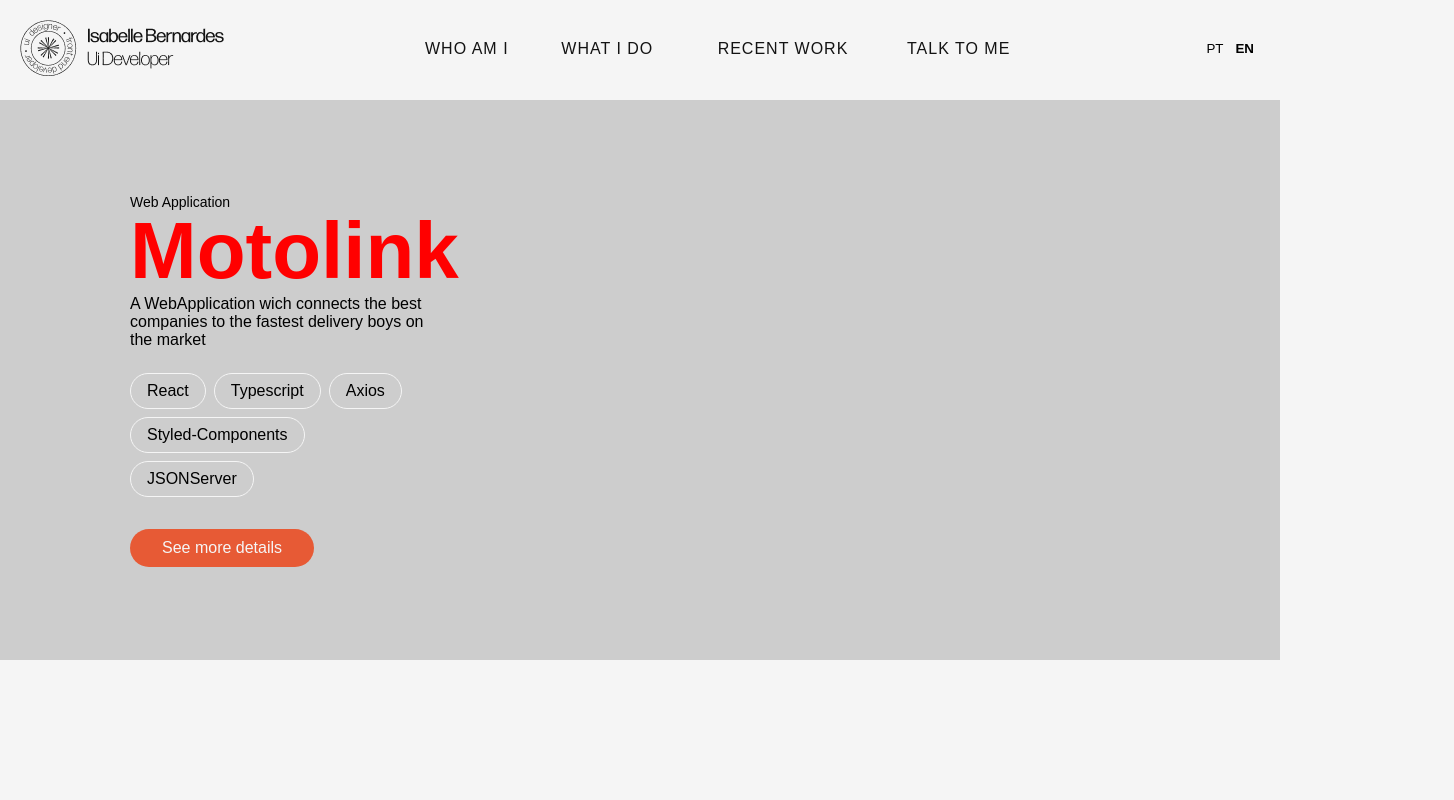
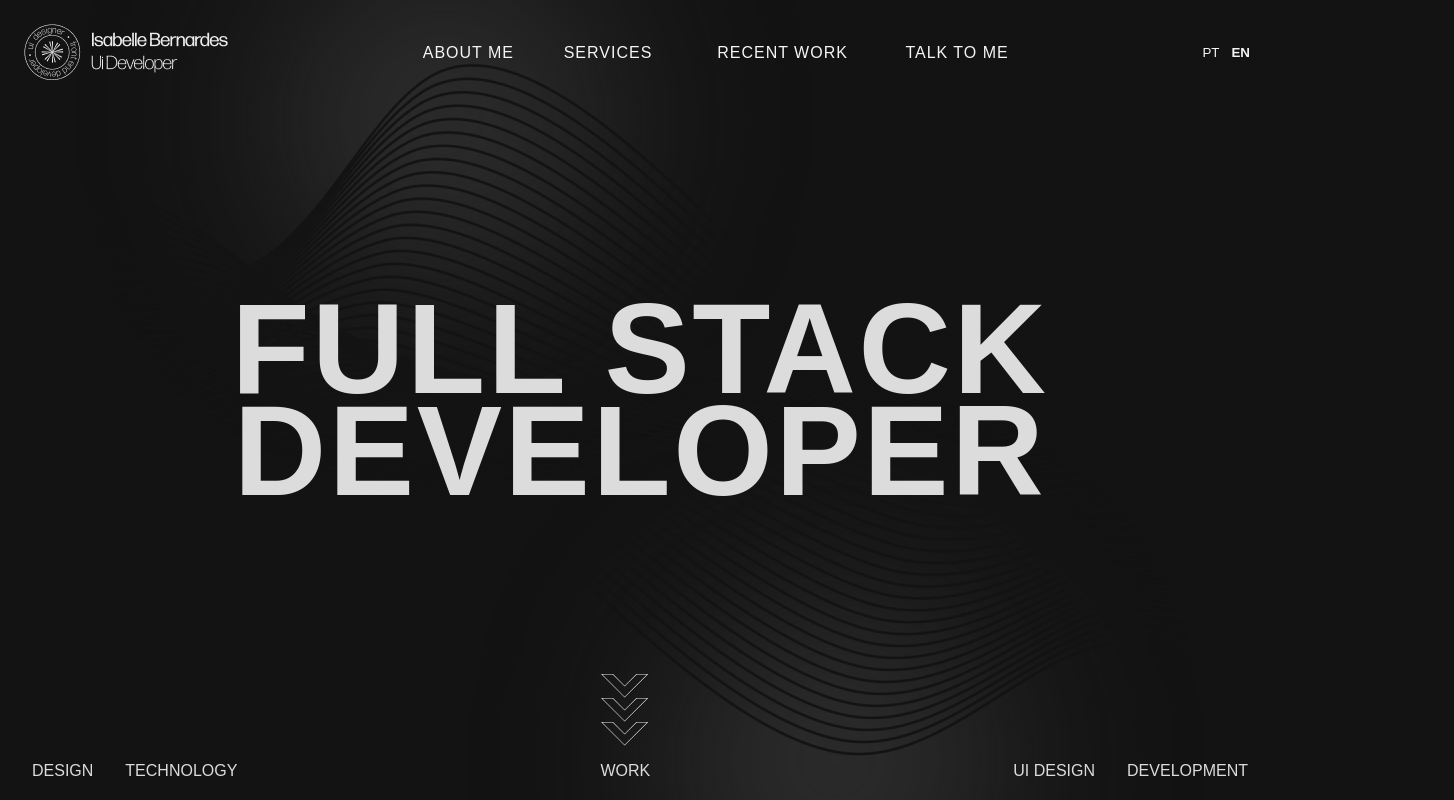
Before and after one commit to fritzisabelle/FullStackDeveloper-Isabelle_Bernardes, a React (Vite) app in the folder FullStack-IsabelleBernardes/: page / in a window 1280 px wide. Shown: the top 800 px of the page, 1454 px wide, since content can reach past the window. Built offline with nearby package versions, Linux system fonts and the light colour scheme; a web font is replaced by a local one.

Commit message:
feat: add hero section code struture + animation on bg

```diff
--- a/FullStack-IsabelleBernardes/index.html
+++ b/FullStack-IsabelleBernardes/index.html
@@ -6,7 +6,7 @@
   <link rel="icon" type="image/svg+xml" href="/vite.svg" />
   <link rel="stylesheet" href="https://use.typekit.net/lgr2kqq.css">
   <meta name="viewport" content="width=device-width, initial-scale=1.0" />
-  <title>Vite + React</title>
+  <title>Isabelle Bernardes - Full Stack Developer</title>
 </head>
 
 <body>
--- a/FullStack-IsabelleBernardes/src/App.jsx
+++ b/FullStack-IsabelleBernardes/src/App.jsx
@@ -1,5 +1,4 @@
 import { useTranslation } from "react-i18next";
-import { LanguageSwitcher } from "./components/LanguageSwitcher";
 import { GlobalStyles } from "./style/GlobalStyle";
 import HeaderTemplate from "./components/Header";
 import { HomeTemplate } from "./Pages/Home/Home";
--- a/FullStack-IsabelleBernardes/src/Pages/Home/Home.jsx
+++ b/FullStack-IsabelleBernardes/src/Pages/Home/Home.jsx
@@ -1,30 +1,47 @@
 import { useTranslation } from "react-i18next";
-import { FirstSectionTemplate } from "./homeStyle";
+import { HeroSectionTemplate } from "./heroSectionStyle";
+import { HomepageTemplate } from "./homeStyle";
+import bgHero from "../../assets/bgHero.png";
+import intersection from "../../assets/Intersect.svg";
 
 export const HomeTemplate = () => {
   const { t } = useTranslation();
 
   return (
-    <FirstSectionTemplate>
-      <div className="topInfo_project_button">
-        <div className="topInfo_project_tags">
-          <div className="topInfo_project_description">
-            <div className="topInformation_project">
-              <small>{t("projectTypeAppWeb")}</small>
-              <h1>Motolink</h1>
+    <HomepageTemplate>
+      <HeroSectionTemplate>
+        <img className="bgHero" src={bgHero} />
+        <div className="spotlight-container">
+          <div className="spotlight sptl-1"></div>
+          <div className="spotlight sptl-2"></div>
+        </div>
+        <h1>
+          FULL STACK
+          <br /> DEVELOPER
+        </h1>
+        <div className="itens-bottom">
+          <div>
+            <p>DESIGN</p>
+            <p>{t("tech-heroDetail")}</p>
+          </div>
+          <div className="work-button-container">
+            <div className="intersection-container">
+              <img src={intersection} alt="detail" />
+              <img src={intersection} alt="detail" />
+              <img src={intersection} alt="detail" />
             </div>
-            <p>{t("motolinkDescription")}</p>
+            <p>{t("work-heroDetail")}</p>
           </div>
-          <div className="project-tag-container">
-            <span>React</span>
-            <span>Typescript</span>
-            <span>Axios</span>
-            <span>Styled-Components</span>
-            <span>JSONServer</span>
+          <div>
+            <p>UI DESIGN</p>
+            <p>{t("dev-heroDetail")}</p>
           </div>
         </div>
-        <button>{t("detailButton")}</button>
-      </div>
-    </FirstSectionTemplate>
+      </HeroSectionTemplate>
+      <section className="home-recentWorkSection">
+        <h3>RECENT WORK</h3>
+        <h2>DESIGN & DEVELOPMENT</h2>
+      </section>
+    </HomepageTemplate>
   );
 };
--- /dev/null
+++ b/FullStack-IsabelleBernardes/src/Pages/Home/heroSectionStyle.ts
@@ -0,0 +1,110 @@
+import { styled } from "styled-components";
+
+export const HeroSectionTemplate = styled.section`
+  display: flex;
+  align-items: center;
+  justify-content: center;
+  min-height: 100vh;
+  min-width: 100vw;
+
+  padding: 0px 130px;
+  overflow-x: hidden;
+
+  background-color: var(--black-13);
+
+  .spotlight {
+    border-radius: 50%;
+    background: radial-gradient(#363636, transparent);
+    filter: blur(80px);
+    height: 400px;
+    width: 400px;
+    z-index: 1;
+  }
+
+  .sptl-1 {
+    position: absolute;
+    top: -10vh;
+    animation: left 20s infinite;
+  }
+
+  .sptl-2 {
+    position: absolute;
+    bottom: -20vh;
+    animation: right 20s infinite;
+  }
+
+  .bgHero {
+    width: 100vw;
+    top: 0;
+    left: 0;
+    z-index: 2;
+    position: absolute;
+  }
+
+  h1 {
+    z-index: 3;
+    text-align: center;
+    color: var(--black-3);
+    font-size: 8em;
+    line-height: 0.8;
+    letter-spacing: 0.02em;
+  }
+
+  .itens-bottom {
+    z-index: 5;
+    width: 100%;
+    padding: 0px 2em;
+    position: absolute;
+    bottom: 20px;
+    display: flex;
+    align-items: end;
+    justify-content: space-between;
+
+    p {
+      color: var(--black-3);
+    }
+
+    div {
+      display: flex;
+      gap: 2em;
+    }
+
+    .work-button-container {
+      display: flex;
+      align-items: center;
+      flex-direction: column;
+      gap: 1em;
+
+      .intersection-container {
+        display: flex;
+        flex-direction: column;
+        align-items: center;
+        gap: 0;
+
+        img {
+          width: 3em;
+        }
+      }
+    }
+  }
+
+  @keyframes left {
+    0%,
+    100% {
+      left: 1200px;
+    }
+    70% {
+      left: -200px;
+    }
+  }
+
+  @keyframes right {
+    0%,
+    100% {
+      right: 1200px;
+    }
+    70% {
+      right: -200px;
+    }
+  }
+`;
--- a/FullStack-IsabelleBernardes/src/Pages/Home/homeStyle.ts
+++ b/FullStack-IsabelleBernardes/src/Pages/Home/homeStyle.ts
@@ -1,70 +1,20 @@
 import { styled } from "styled-components";
 
-export const FirstSectionTemplate = styled.section`
-  width: 100vw;
-  height: 70vh;
-  padding: 0px 130px;
-  display: flex;
-  align-items: center;
-  justify-content: left;
+export const HomepageTemplate = styled.div`
+  overflow-x: hidden;
+  max-width: 100%;
 
-  background-color: #cdcdcd;
+  .home-recentWorkSection {
+    position: relative;
+    z-index: 7;
 
-  .topInfo_project_button {
-    max-width: 30%;
-    display: flex;
-    flex-direction: column;
-    gap: 32px;
-
-    button {
-      color: var(--gray-bg);
-      font-size: 16px;
-      width: fit-content;
-      padding: 10px 32px;
-      border: none;
-      border-radius: 50px;
-      background-color: var(--orange);
-    }
-  }
-
-  .topInfo_project_tags {
-    display: flex;
-    flex-direction: column;
-    gap: 24px;
-  }
-
-  .topInfo_project_description {
-    display: flex;
-    flex-direction: column;
-    gap: 4px;
-
-    p {
-      font-size: 16px;
-    }
-  }
-
-  .project-tag-container {
-    display: flex;
-    flex-wrap: wrap;
-    gap: 8px;
-
-    span {
-      font-size: 16px;
-      display: flex;
-      padding: 8px 16px;
-      border: 1px solid var(--gray-bg);
-      border-radius: 50px;
-    }
-  }
-
-  .topInformation_project {
-    small {
-      font-size: 14px;
+    h2 {
+      font-size: 8em;
+      white-space: nowrap;
     }
 
-    h1 {
-      font-size: 80px;
-      line-height: 1em;
+    h3 {
+      font-size: 3em;
     }
   }
 `;
--- a/FullStack-IsabelleBernardes/src/components/LanguageSwitcher/buttonLS.ts
+++ b/FullStack-IsabelleBernardes/src/components/LanguageSwitcher/buttonLS.ts
@@ -5,6 +5,7 @@ export const ButtonLanguageSwitcher = styled.button`
   background-color: transparent;
   border: none;
   cursor: pointer;
+  color: var(--gray-bg);
 
   &.selected {
     font-weight: 900;
--- a/FullStack-IsabelleBernardes/src/i18n/translations/en.json
+++ b/FullStack-IsabelleBernardes/src/i18n/translations/en.json
@@ -2,12 +2,15 @@
   "translation": {
     "welcome": "Welcome to the best webapp in the world!",
     "subtitle": "Where you can find anything you want",
-    "who": "WHO AM I",
-    "what": "WHAT I DO",
+    "who": "ABOUT ME",
+    "what": "SERVICES",
     "work": "RECENT WORK",
     "contact": "TALK TO ME",
     "projectTypeAppWeb": "Web Application",
     "motolinkDescription": "A WebApplication wich connects the best companies to the fastest delivery boys on the market",
-    "detailButton": "See more details"
+    "detailButton": "See more details",
+    "tech-heroDetail": "TECHNOLOGY",
+    "work-heroDetail": "WORK",
+    "dev-heroDetail": "DEVELOPMENT"
   }
 }
--- a/FullStack-IsabelleBernardes/src/i18n/translations/ptBR.json
+++ b/FullStack-IsabelleBernardes/src/i18n/translations/ptBR.json
@@ -2,12 +2,15 @@
   "translation": {
     "welcome": "Bem vindo ao melhor webapp do mundo!",
     "subtitle": "Onde você pode encontrar tudo que você quiser",
-    "who": "QUEM SOU EU",
-    "what": "O QUE EU FAÇO",
+    "who": "SOBRE MIM",
+    "what": "SERVIÇOS",
     "work": "PROJETOS RECENTES",
     "contact": "FALE COMIGO",
     "projectTypeAppWeb": "Aplicação Web",
     "motolinkDescription": "Uma aplicação web que conecta as melhores empresas aos motoboys mais rápidos do mercado",
-    "detailButton": "Ver mais detalhes"
+    "detailButton": "Ver mais detalhes",
+    "tech-heroDetail": "TECNOLOGIA",
+    "work-heroDetail": "WORK",
+    "dev-heroDetail": "DESENVOLVIMENTO"
   }
 }
--- a/FullStack-IsabelleBernardes/src/style/GlobalStyle.ts
+++ b/FullStack-IsabelleBernardes/src/style/GlobalStyle.ts
@@ -15,29 +15,41 @@ export const GlobalStyles = createGlobalStyle`
         --gray-bg: #F5F5F5;
         --gray-border: #f1f1f1;
         --orange: #E75A35;
+        --black-1: #F5F5F5;
+        --black-2: #EEEEEE;
+        --black-3: #DCDCDC;
+        --black-4: #CDCDCD;
+        --black-8: #6F6F6F;
+        --black-12: #242424;
         --black-13: #131313;
-        --black-12: #242424;
     }
 
     body {
+        max-width: 100vw;
         display: flex;
         justify-content: center;
-        background-color: var(--gray-bg);
+        background-color: var(--black-13);
+        overflow-x: hidden;
+    }
+
+    body::-webkit-scrollbar-track {
+        background-color: transparent;
+    }
+
+    body::-webkit-scrollbar {
+        width: 6px;
+    }
+
+    body::-webkit-scrollbar-thumb {
+        background-color:var(--black-8);
+        border-radius: 6px; /* Borda arredondada do polegar */
     }
 
     .App{
-        margin-top: 100px;
-        width: 100vw;
-        min-height: 100%;
+        max-width: 100%;
+        max-height: 100%;
         align-items: center;
         justify-content: center;
-        background-color: var(--gray-bg);
-    }
-
-
-
-    h1 {
-        color: red;
     }
 
     button {
--- a/FullStack-IsabelleBernardes/src/style/HeaderStyle/HeaderTemplate.ts
+++ b/FullStack-IsabelleBernardes/src/style/HeaderStyle/HeaderTemplate.ts
@@ -5,7 +5,8 @@ export const HeaderTemplateStyle = styled.header`
   top: 0px;
   left: 0px;
   min-width: 100%;
-  padding: 20px;
+  padding: 1.5em;
+  z-index: 999;
 
   &.open {
     z-index: 1;
@@ -17,6 +18,7 @@ export const HeaderTemplateStyle = styled.header`
   align-items: center;
 
   .logo {
+    filter: invert();
     height: auto;
     width: 124px;
   }
@@ -51,7 +53,7 @@ export const HeaderTemplateStyle = styled.header`
 
       li {
         a {
-          color: var(--black-13);
+          color: var(--gray-bg);
           font-weight: 500;
           text-decoration: none;
           font-size: 16px;
@@ -59,7 +61,7 @@ export const HeaderTemplateStyle = styled.header`
 
           &:hover {
             color: orange;
-            font-weight: 700;
+            font-weight: 500;
           }
         }
         display: flex;
@@ -69,6 +71,7 @@ export const HeaderTemplateStyle = styled.header`
     }
 
     .logo {
+      filter: invert();
       height: auto;
       width: auto;
     }
```
Also changed, not shown: FullStack-IsabelleBernardes/src/assets/Intersect.svg (added), FullStack-IsabelleBernardes/src/assets/bgHero.png (added).
